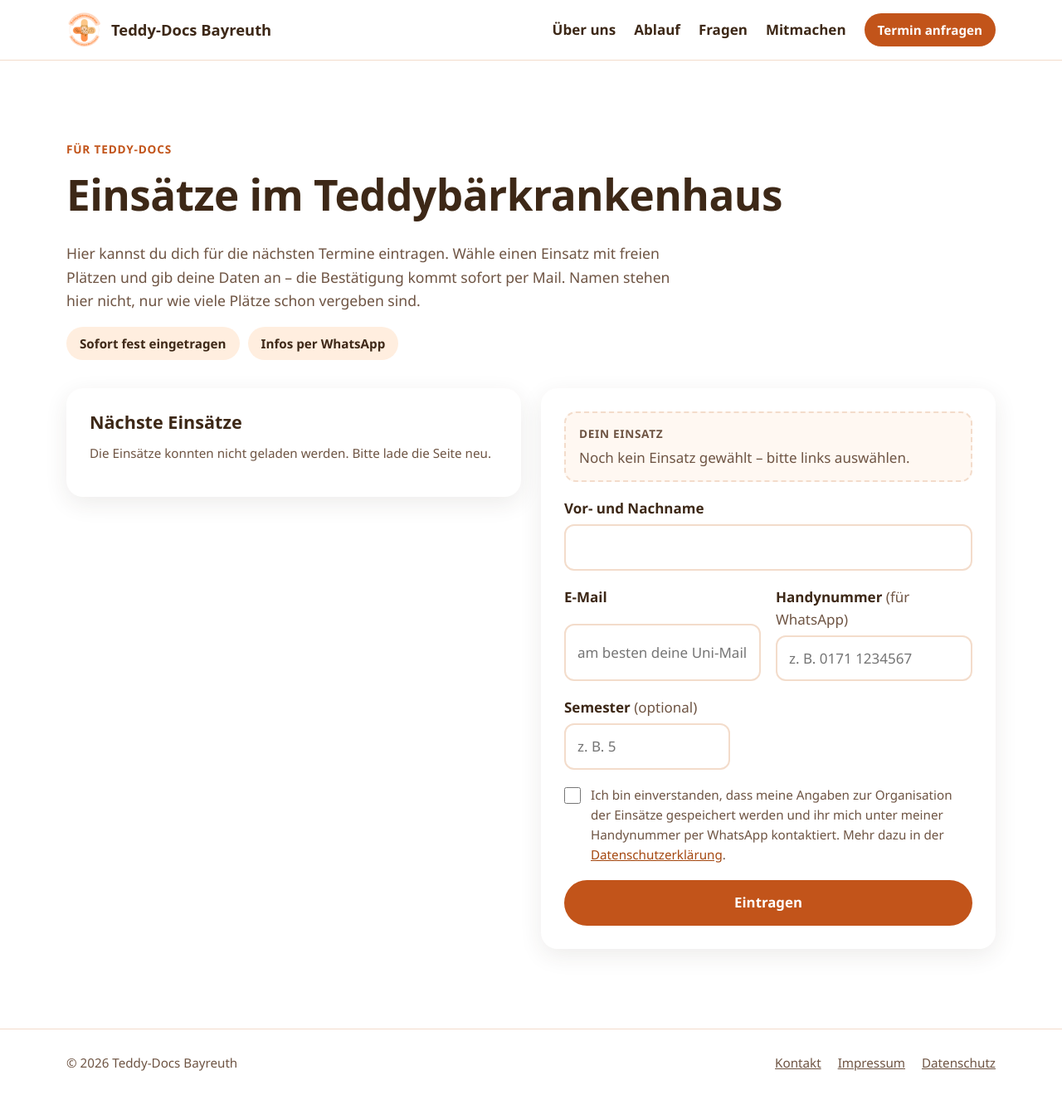
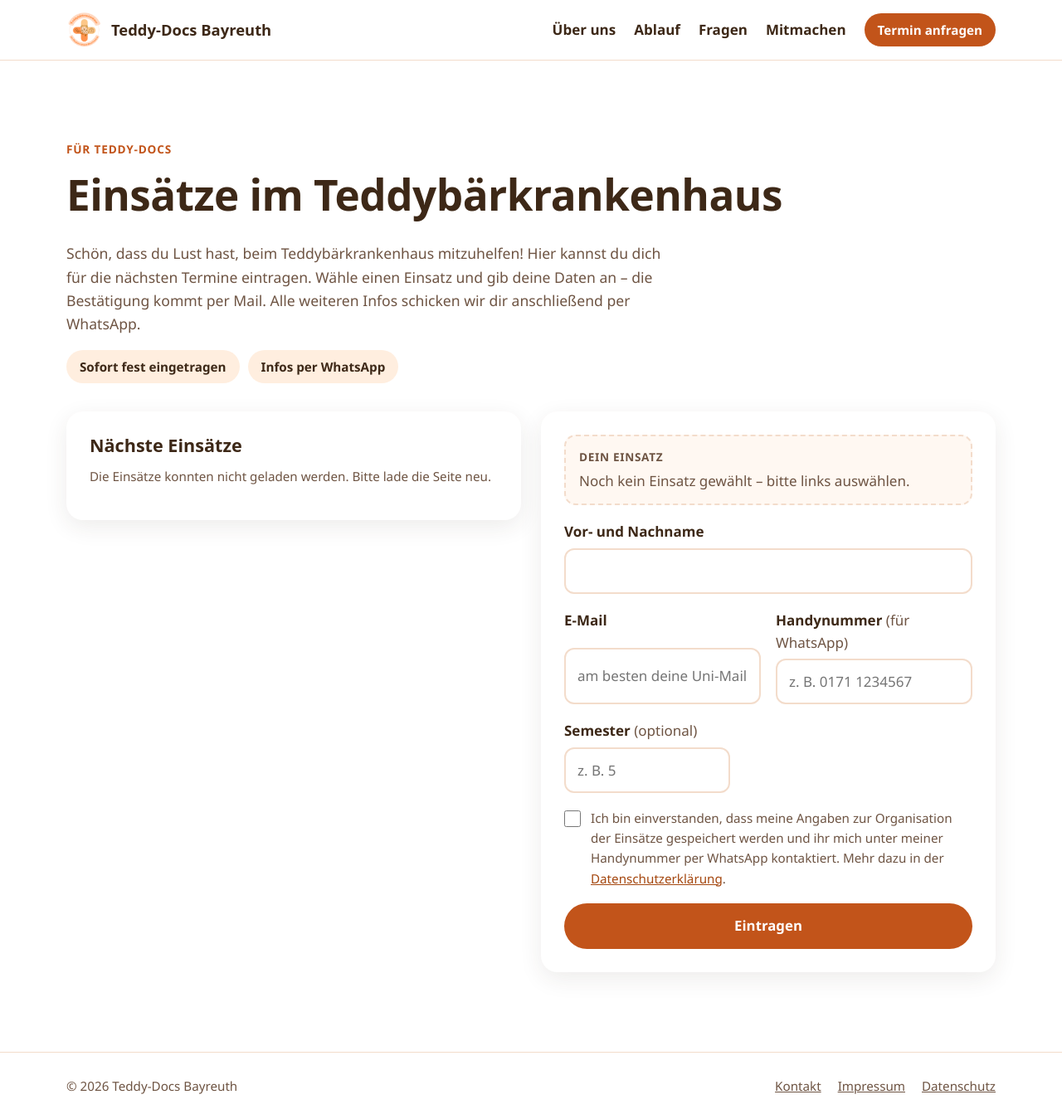
Before and after one commit to sungsy/teddydocswebsite, a Jekyll site: the page built from einsaetze.html, in a window 1280 px wide and 1349 px high. Shown: the whole window at 83% size. Built offline with Jekyll 4.4.1, drawn with Linux system fonts in a browser that asks for light colours.

Commit message:
Einsatzseite: Einleitungstext angepasst
Co-Authored-By: Claude Opus 5.5 <noreply@anthropic.com>

```diff
--- a/einsaetze.html
+++ b/einsaetze.html
@@ -12,8 +12,9 @@ noindex: true
     <p class="dachzeile">Für Teddy-Docs</p>
     <h1>Einsätze im Teddybärkrankenhaus</h1>
     <p class="abschnitt-intro">
-      Hier kannst du dich für die nächsten Termine eintragen. Wähle einen Einsatz mit freien Plätzen und gib deine Daten an –
-      die Bestätigung kommt sofort per Mail. Namen stehen hier nicht, nur wie viele Plätze schon vergeben sind.
+      Schön, dass du Lust hast, beim Teddybärkrankenhaus mitzuhelfen! Hier kannst du dich für die nächsten Termine eintragen.
+      Wähle einen Einsatz und gib deine Daten an – die Bestätigung kommt per Mail. Alle weiteren Infos schicken wir dir
+      anschließend per WhatsApp.
     </p>
     <ul class="fakten">
       <li>Sofort fest eingetragen</li>
```
